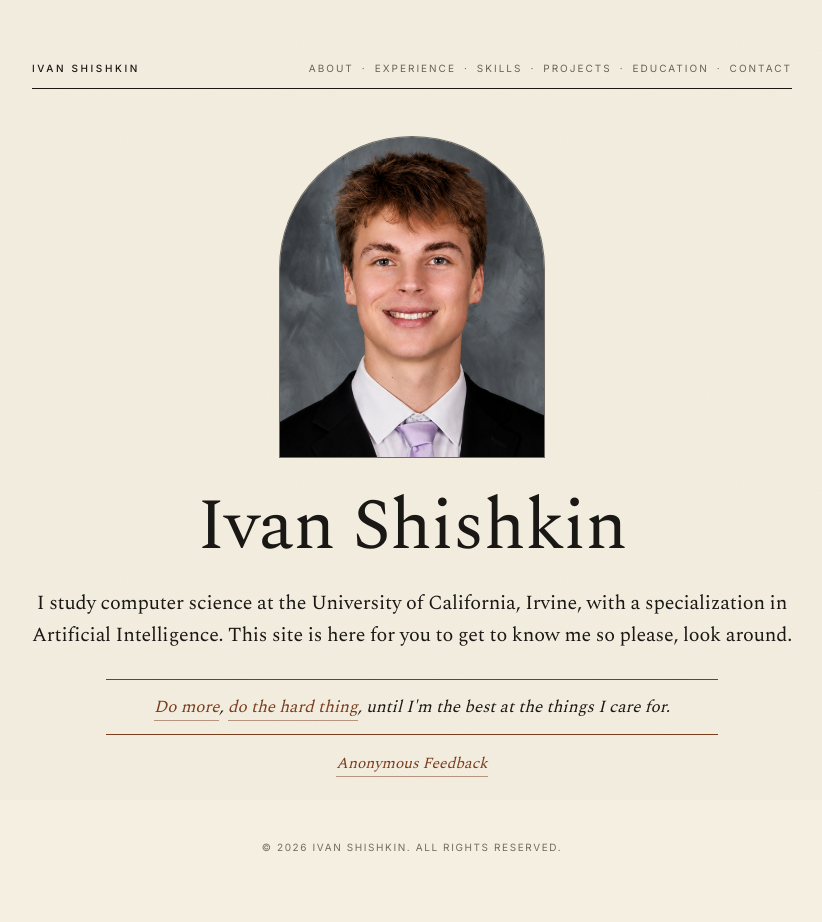
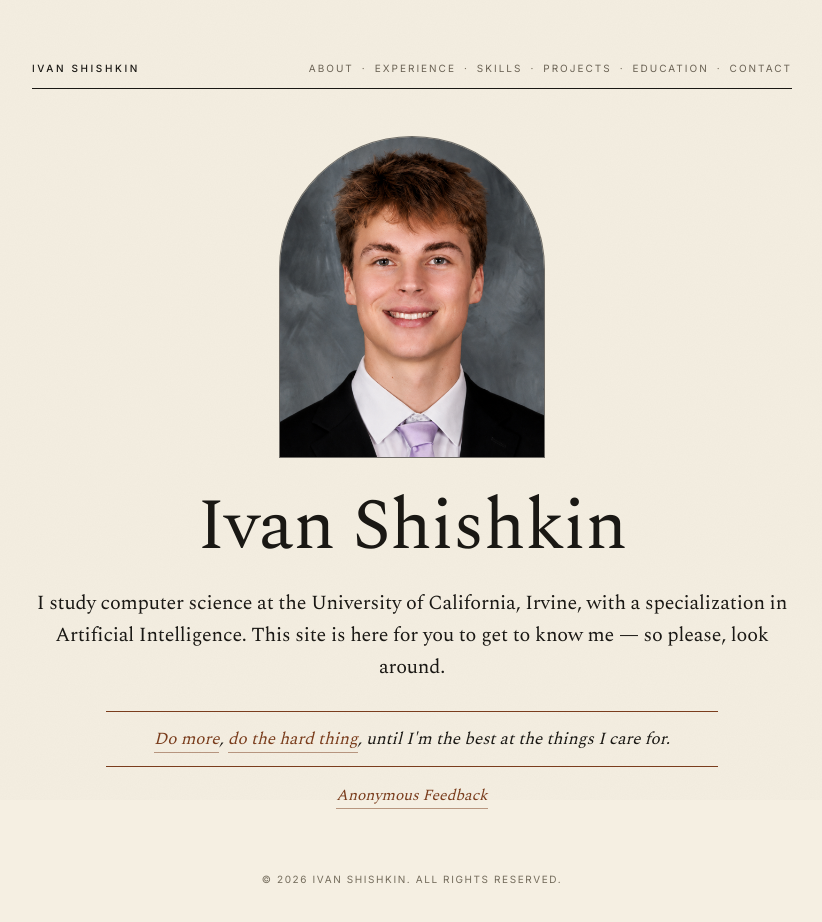
Before and after one commit to Ivan-Shishkin-Dev/Personal_Portfolio_3, a Next.js app: page / in a window 1280 px wide. Shown: the top 922 px of the page, without its empty margins (228-1050 px from the left). Built offline with nearby package versions, Linux system fonts and the light colour scheme.

Commit message:
Fix hero bio punctuation and compute footer year at build

```diff
--- a/app/page.tsx
+++ b/app/page.tsx
@@ -24,7 +24,7 @@ export default function Home() {
             <h1 className="title">Ivan Shishkin</h1>
             <p className="hero-bio">
               I study computer science at the University of California, Irvine,
-              with a specialization in Artificial Intelligence. This site is here for you to get to know me so please, look around.
+              with a specialization in Artificial Intelligence. This site is here for you to get to know me — so please, look around.
             </p>
             <p className="hero-principle">
               <em>
--- a/components/SiteFooter.tsx
+++ b/components/SiteFooter.tsx
@@ -1,7 +1,7 @@
 export default function SiteFooter({ home = false }: { home?: boolean }) {
   return (
     <footer className={`colophon${home ? " home" : ""}`}>
-      <div className="rights">© 2026 Ivan Shishkin. All rights reserved.</div>
+      <div className="rights">© {new Date().getFullYear()} Ivan Shishkin. All rights reserved.</div>
     </footer>
   );
 }
```
